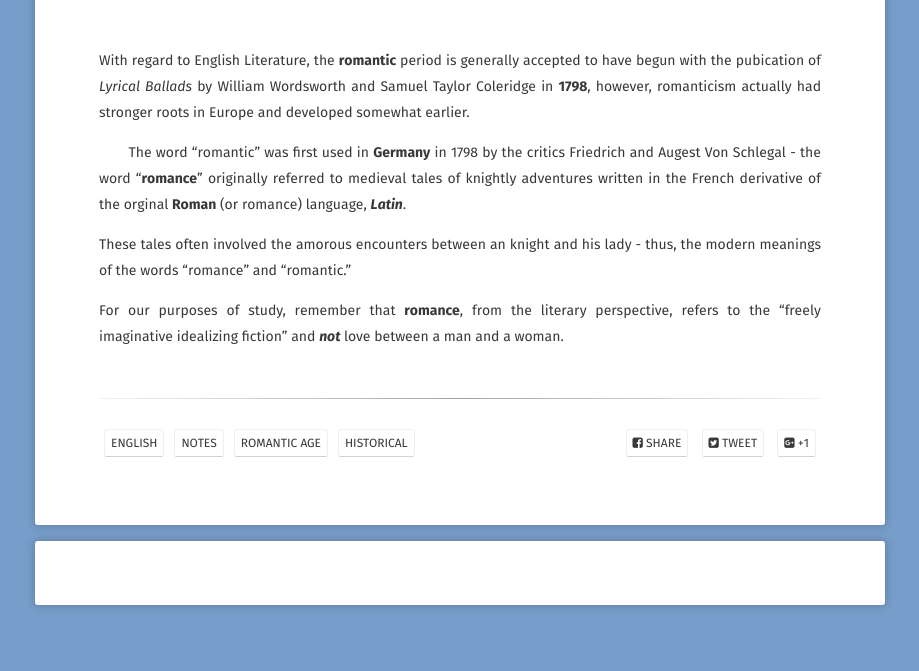
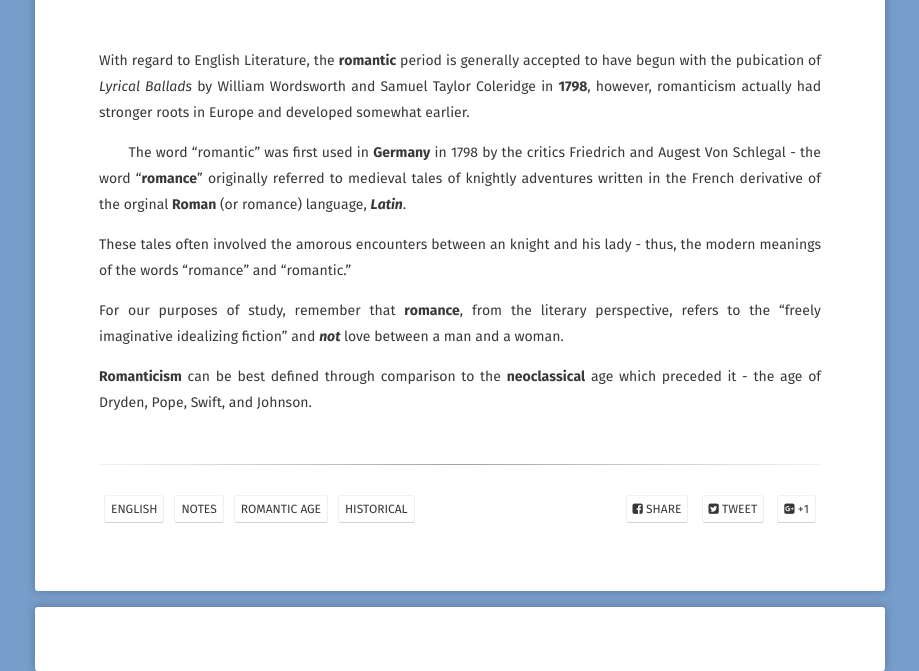
Before and after one commit to EthenStrine/site, a Jekyll site: the page built from _posts/2019-03-13-romantic-age.md, in a window 1280 px wide. Shown: the part 570-1241 px from the top of the page, without its empty margins (180-1099 px from the left). Built offline with Jekyll 4.4.1, drawn with Linux system fonts in a browser that asks for light colours; some web fonts are replaced; comment, search, counter and statistics services are not loaded.

Commit message:
Update 2019-03-13-romantic-age.md

```diff
--- a/_posts/2019-03-13-romantic-age.md
+++ b/_posts/2019-03-13-romantic-age.md
@@ -19,3 +19,5 @@ With regard to English Literature, the **romantic** period is generally accepted
 These tales often involved the amorous encounters between an knight and his lady - thus, the modern meanings of the words "romance" and "romantic."
 
 For our purposes of study, remember that **romance**, from the literary perspective, refers to the "freely imaginative idealizing fiction" and ***not*** love between a man and a woman.
+
+**Romanticism** can be best defined through comparison to the **neoclassical** age which preceded it - the age of Dryden, Pope, Swift, and Johnson.
```
